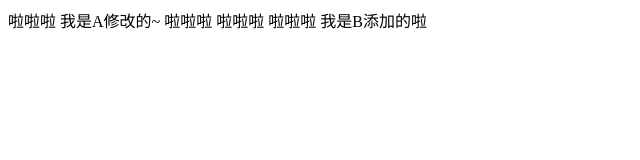
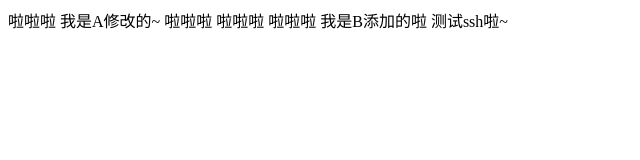
Before and after one commit to lubenwei777/get-demo, a plain HTML site: page index.html in a window 1280 px wide. Shown: the whole page, without its empty margins (0-640 px from the left). Drawn offline with Linux system fonts and the light colour scheme.

Commit message:
ssh的测试提交

```diff
--- a/index.html
+++ b/index.html
@@ -12,5 +12,6 @@
     啦啦啦
     啦啦啦
     我是B添加的啦
+    测试ssh啦~
 </body>
 </html>
```
